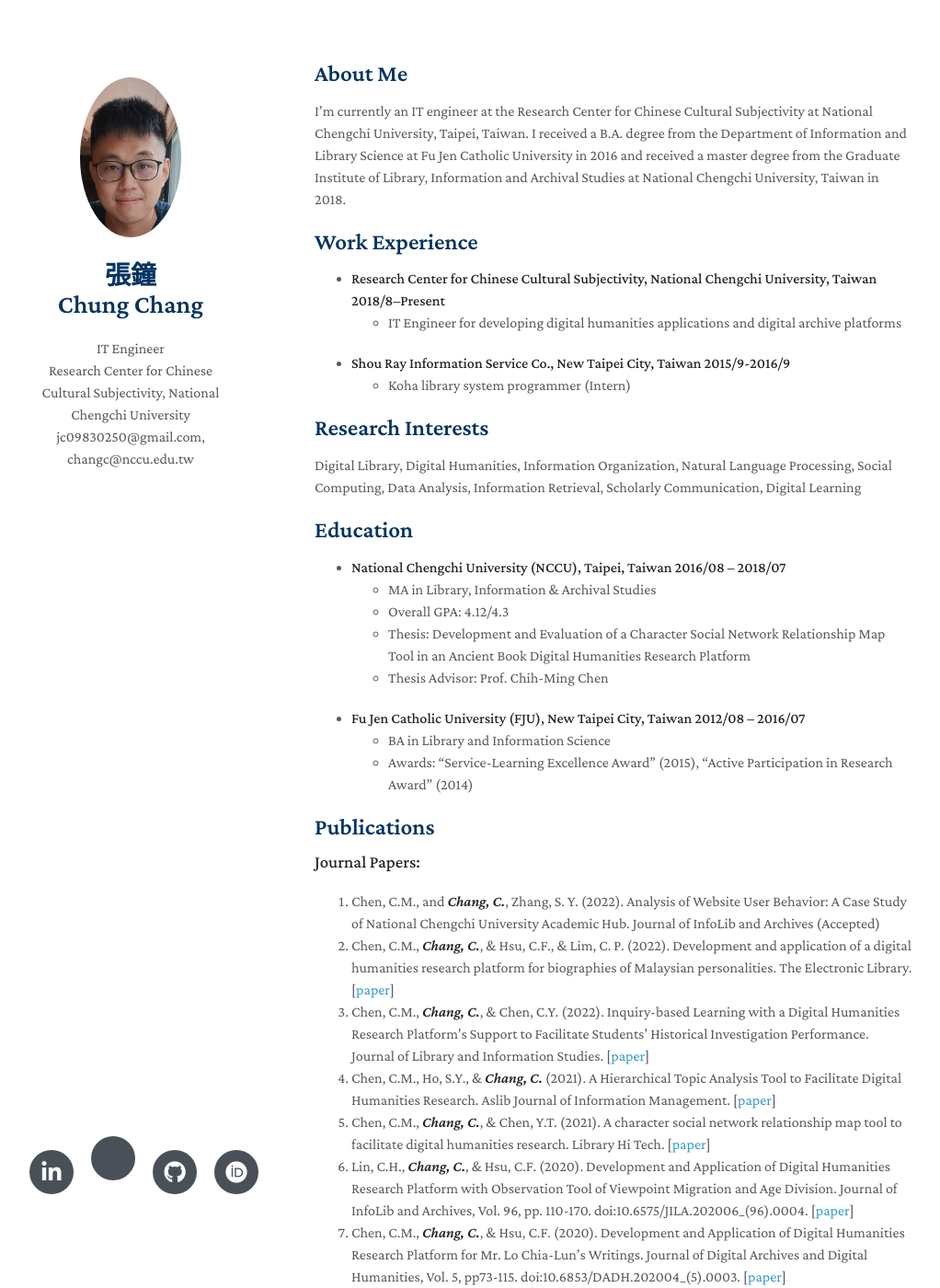
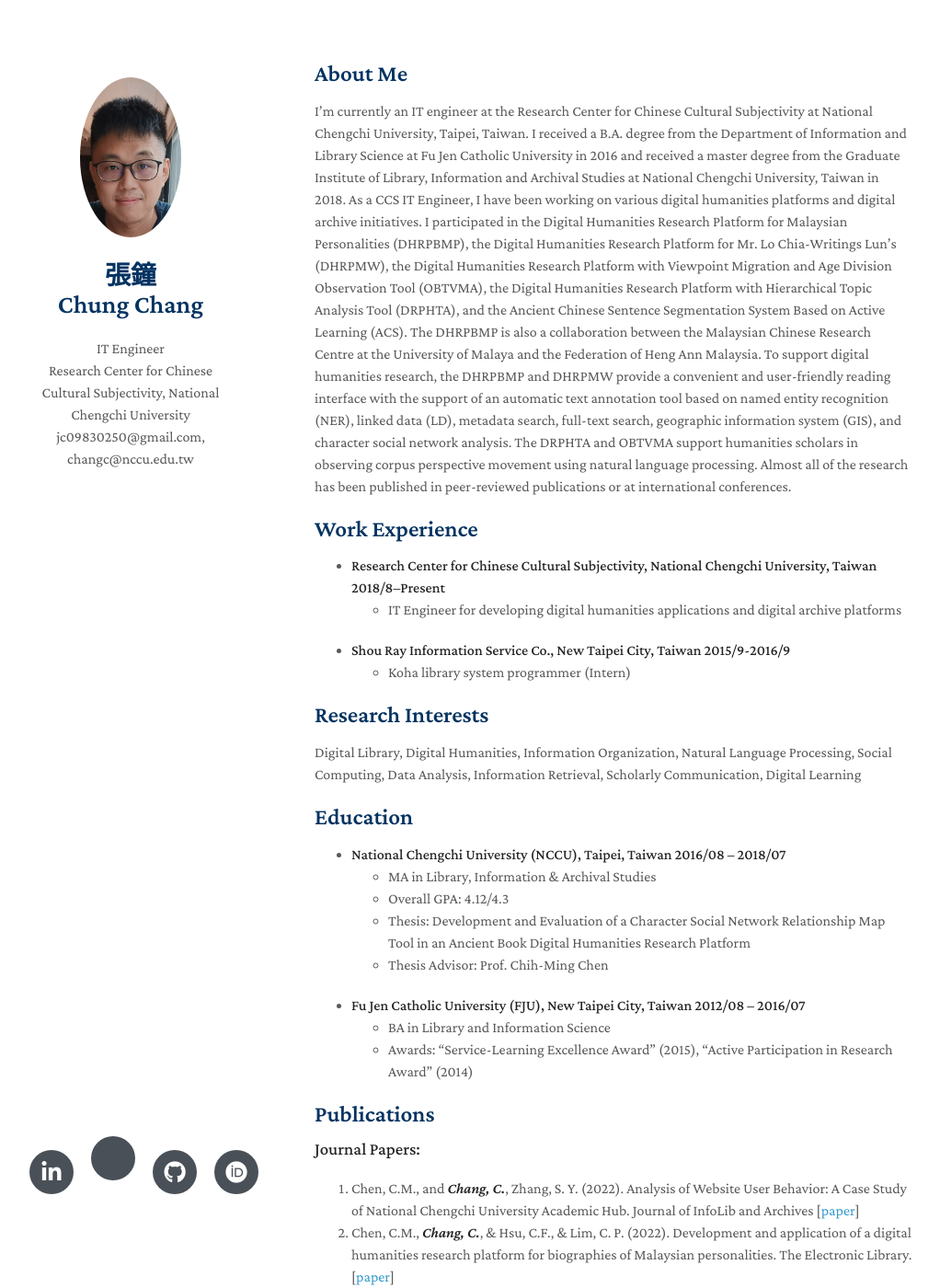
Before and after one commit to jc9830250/jc9830250.github.io, a Jekyll site: the page built from index.md, in a window 1280 px wide and 1400 px high. Shown: the whole window at 92% size, without its empty margins (128-1150 px from the left). Built offline with Jekyll 4.4.1, drawn with Linux system fonts in a browser that asks for light colours; nearby versions of some CDN libraries; a style sheet for code colours, icons or effects is not loaded; our own code applies the rules of GitHub Pages for plain Markdown files.

Commit message:
Update index.md
加入 paper bio

```diff
--- a/index.md
+++ b/index.md
@@ -5,7 +5,7 @@
 ## About Me
 I'm currently an IT engineer at the Research Center for Chinese Cultural Subjectivity at National Chengchi University, Taipei, Taiwan.
 I received a B.A. degree from the Department of Information and Library Science at Fu Jen Catholic University in 2016 and received a master degree from the Graduate Institute of Library, Information and Archival Studies at National Chengchi University, Taiwan in 2018.
-
+As a CCS IT Engineer, I have been working on various digital humanities platforms and digital archive initiatives. I participated in the Digital Humanities Research Platform for Malaysian Personalities (DHRPBMP), the Digital Humanities Research Platform for Mr. Lo Chia-Writings Lun's (DHRPMW), the Digital Humanities Research Platform with Viewpoint Migration and Age Division Observation Tool (OBTVMA), the Digital Humanities Research Platform with Hierarchical Topic Analysis Tool (DRPHTA), and the Ancient Chinese Sentence Segmentation System Based on Active Learning (ACS). The DHRPBMP is also a collaboration between the Malaysian Chinese Research Centre at the University of Malaya and the Federation of Heng Ann Malaysia. To support digital humanities research, the DHRPBMP and DHRPMW provide a convenient and user-friendly reading interface with the support of an automatic text annotation tool based on named entity recognition (NER), linked data (LD), metadata search, full-text search, geographic information system (GIS), and character social network analysis. The DRPHTA and OBTVMA support humanities scholars in observing corpus perspective movement using natural language processing. Almost all of the research has been published in peer-reviewed publications or at international conferences.
 ## Work Experience
 - **Research Center for Chinese Cultural Subjectivity, National Chengchi University, Taiwan 2018/8–Present**
   - IT Engineer for developing digital humanities applications and digital archive platforms
@@ -29,7 +29,7 @@
 
 ## Publications
 ### **Journal Papers:**
-1. Chen, C.M., and ***Chang, C.***, Zhang, S. Y. (2022). Analysis of Website User Behavior: A Case Study of National Chengchi University Academic Hub. Journal of InfoLib and Archives (Accepted)
+1. Chen, C.M., and ***Chang, C.***, Zhang, S. Y. (2022). Analysis of Website User Behavior: A Case Study of National Chengchi University Academic Hub. Journal of InfoLib and Archives [[paper](./assets/paper/101-01.pdf){:target="_blank"}]
 2. Chen, C.M., ***Chang, C.***, & Hsu, C.F., & Lim, C. P. (2022). Development and application of a digital humanities research platform for biographies of Malaysian personalities. The Electronic Library. [[paper](https://doi.org/10.1108/EL-01-2022-0007){:target="_blank"}]
 3. Chen, C.M., ***Chang, C.***, & Chen, C.Y. (2022). Inquiry-based Learning with a Digital Humanities Research Platform’s Support to Facilitate Students’ Historical Investigation Performance. Journal of Library and Information Studies. [[paper](./assets/paper/20220706-Pre1.pdf){:target="_blank"}]
 4. Chen, C.M., Ho, S.Y., & ***Chang, C.*** (2021). A Hierarchical Topic Analysis Tool to Facilitate Digital Humanities Research. Aslib Journal of Information Management. [[paper](https://doi.org/10.1108/AJIM-11-2021-0325){:target="_blank"}]
```
